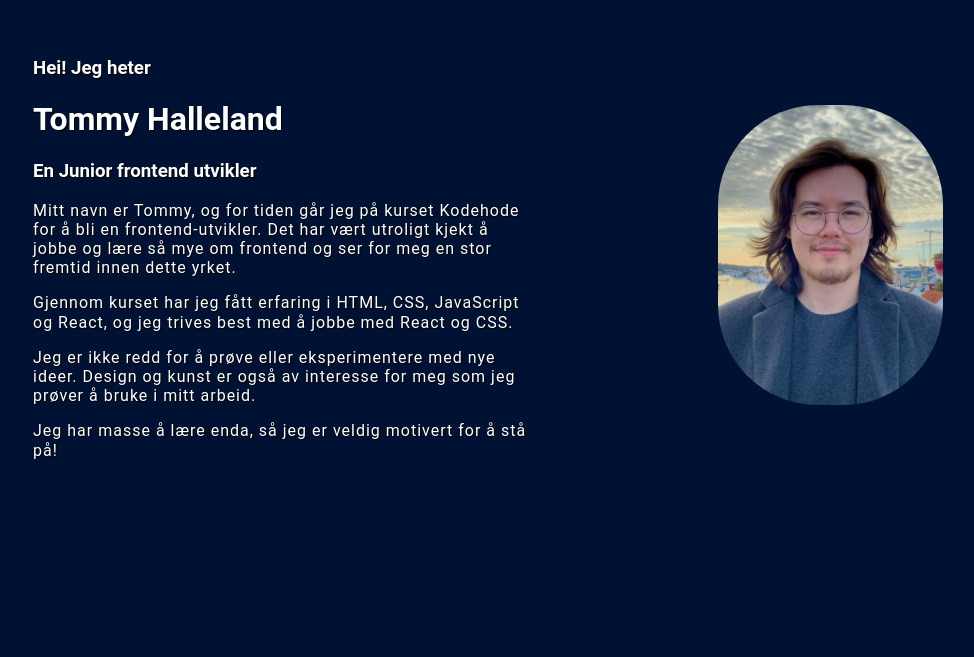
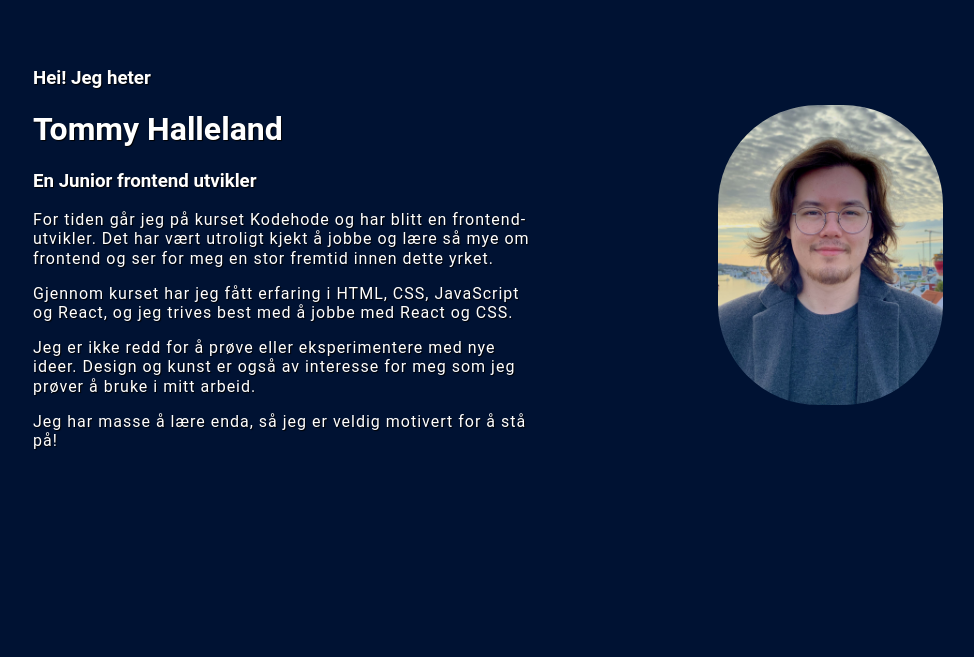
Before and after one commit to Tommyhh04/PortFolioTommy, a React (Vite) app in the folder Portfolio/: page / in a window 1280 px wide. Shown: the part 143-800 px from the top of the page, without its empty margins (152-1126 px from the left). Built offline with nearby package versions, Linux system fonts and the light colour scheme.

Commit message:
Changed some text

```diff
--- a/Portfolio/src/Components/Header/Header.jsx
+++ b/Portfolio/src/Components/Header/Header.jsx
@@ -16,9 +16,9 @@ export default function Header() {
         <h1>Tommy Halleland</h1>
         <h3>En Junior frontend utvikler</h3>
         <p>
-          Mitt navn er Tommy, og for tiden går jeg på kurset Kodehode for å bli
-          en frontend-utvikler. Det har vært utroligt kjekt å jobbe og lære så
-          mye om frontend og ser for meg en stor fremtid innen dette yrket.
+          For tiden går jeg på kurset Kodehode og har blitt en
+          frontend-utvikler. Det har vært utroligt kjekt å jobbe og lære så mye
+          om frontend og ser for meg en stor fremtid innen dette yrket.
         </p>
         <p>
           Gjennom kurset har jeg fått erfaring i HTML, CSS, JavaScript og React,
```
